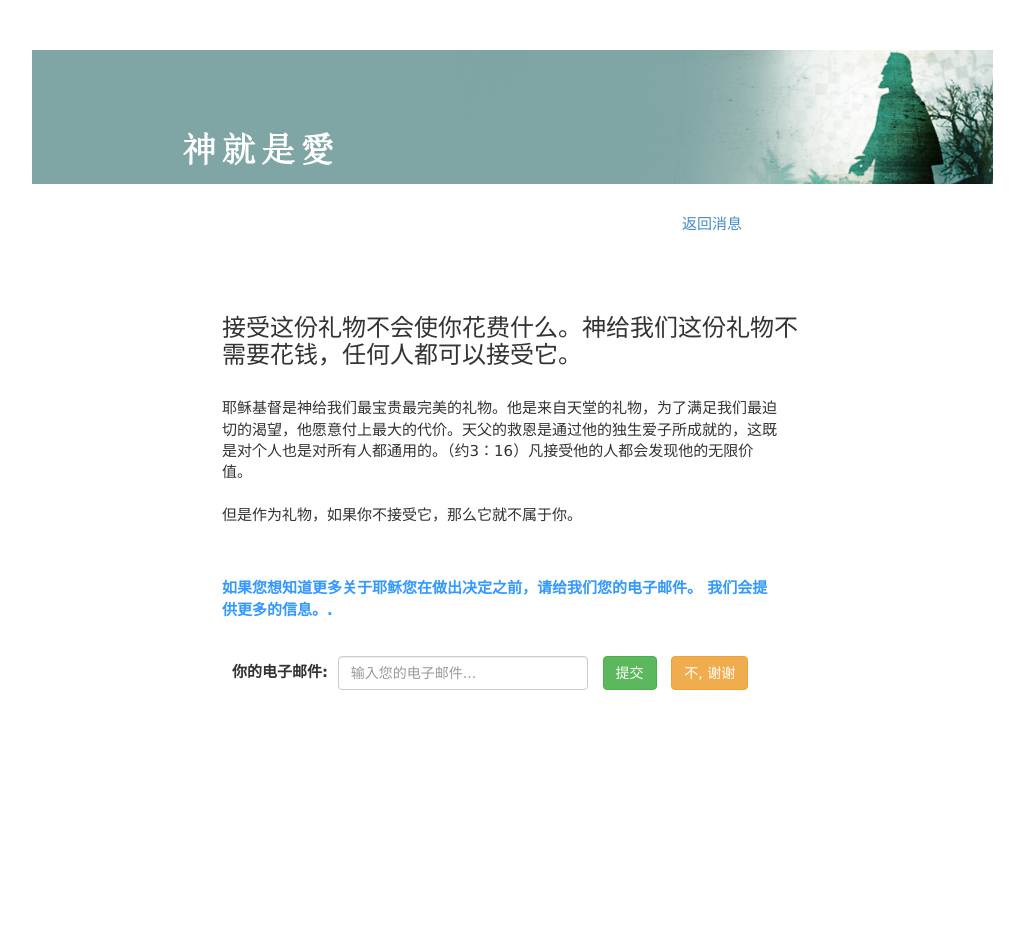
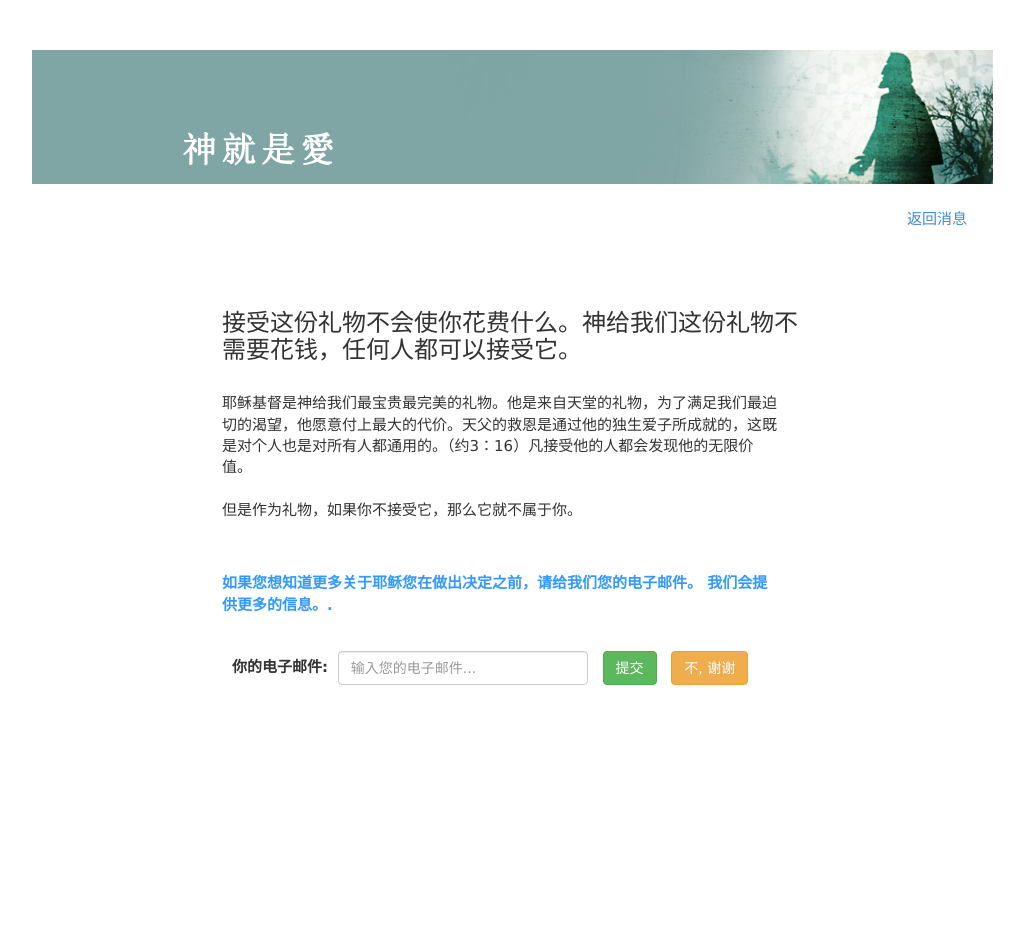
Before and after one commit to coolkang/cmcweb, a Django app: template cmcprj/templates/zh/acceptform.html in a window 1280 px wide. Shown: the top 940 px of the page, without its empty margins (128-1152 px from the left). Run offline with Django 3.2, Linux system fonts and the light colour scheme; the template is opened without the code that fills it, so the values that code supplies are empty; some libraries are stand-ins or nearby versions.

Commit message:
중국어

```diff
--- a/cmcprj/templates/zh/acceptform.html
+++ b/cmcprj/templates/zh/acceptform.html
@@ -12,39 +12,39 @@
 {% if accepted == 'yes' %}
 <img class="promo" src="{% static 'img/promo_zh.png' %}"/>
 
-<div style="margin-top:30px;margin-left:650px;"><a href="/message">返回消息</a></div>
+<div class="back_to_message"><a href="/message">返回消息</a></div>
 
 <div class="content">
 
 <h3>耶稣基督是神给我们最宝贵、最完美的礼物。</h3>
 
-<div style="width:560px;margin-top:30px;margin-bottom:30px;">
+<div>
 他是来自天国的礼物，为了满足我们最迫切的渴望，他愿意付上最大的代价。天父的救恩是通过他的独生爱子所成就的，这既是对个人也是对所有人都通用的。（约3：16）凡接受他的人都会发现他无限的价值。
 </div>
 
 <h3>神的礼物是有防止性的（不让我们面对永远的死亡）。</h3>
 
-<div style="width:560px;margin-top:30px;margin-bottom:30px;">
+<div>
 当耶稣成为我们个人的救主后，我们的罪得赦免。他使我们摆脱罪的束缚得以自由。（罗8：1）这份神所赐的礼物使凡相信他的人不会面对永远的死亡，也就是永远与神分离。
 </div>
 
 
 <h3>神的礼物是永恒的。</h3>
 
-<div style="width:560px;margin-top:30px;margin-bottom:30px;">
+<div>
 耶稣所带来的是永久的。从我们得救的那天起，基督的灵就住在我们里面，永远不会离开我们。（约14：16）作为神永恒家族的成员，我们可以得着那在天上不能朽坏、不能消失的基业。(彼得前书1：3-5 )
 </div>
 
 
 <h3>神的礼物充满慈爱。</h3>
 
-<div style="width:560px;margin-top:30px;margin-bottom:30px;">
+<div>
 无条件的爱使得天父为了我们牺牲了他的独生爱子。没有一个人配得这样的恩典。在某种意义上说，我们都是有罪的。（罗马书3：10）我们都离开了神而随从了自己的私欲。但是不管我们是谁，神都施慈爱和怜悯在我们身上，并且通过他的爱子耶稣的生和死充分证明了这一点。因着他的爱，我们从罪的捆绑中被拯救出来，并且使我们变成他所希望的样式。
 </div>
 
 <h3>神的礼物结出和平。</h3>
 
-<div style="width:560px;margin-top:30px;margin-bottom:30px;">
+<div>
 建立在好的局势下的和平不是真正的和平。在人和这世界当中，这种脆弱的和谐非常容易崩溃。耶稣基督给我们的是真正的和平——一种永久的满足，无论发生什么，这种和平是坚不可摧的。但是，有罪的生命使得和平变得不可能。一个悖逆神旨意的人不可能经历到神所应许的和平。所以，当一个信徒向耶稣表现出信心的时候，自我统治的征战就结束了。
 <br/>
 <br/>
@@ -65,7 +65,7 @@
 
 
 
-<div style="width:560px;margin-top:30px;margin-bottom:30px;">
+<div>
 <b ><font style="color:#3399FF;">你想更多了解耶稣基督吗?</font></b><br/><br/>
 <b>如果您已经通过耶稣基督接受了天父的救恩的，今天是你的神灵生日。</b>
 <b>请给我们您的电子邮件。我们会向您发送电子邮件，并且帮助您更多的了解天父。</b>
@@ -74,19 +74,19 @@
 {% else %}
 <img class="promo" src="{% static 'img/promo_2_zh.png' %}"/>
 
-<div style="margin-top:30px;margin-left:650px;"><a href="/message">返回消息</a></div>
+<div class="back_to_message"><a href="/message">返回消息</a></div>
 
 <div class="content">
 <h3>接受这份礼物不会使你花费什么。神给我们这份礼物不需要花钱，任何人都可以接受它。</h3>
 
-<div style="width:560px;margin-top:30px;margin-bottom:30px;">
+<div>
 耶稣基督是神给我们最宝贵最完美的礼物。他是来自天堂的礼物，为了满足我们最迫切的渴望，他愿意付上最大的代价。天父的救恩是通过他的独生爱子所成就的，这既是对个人也是对所有人都通用的。（约3：16）凡接受他的人都会发现他的无限价值。
 <br/><br/>
 但是作为礼物，如果你不接受它，那么它就不属于你。
 <br/><br/>
 </div>
 
-<div style="width:560px;margin-top:30px;margin-bottom:30px;">
+<div>
 <b ><font style="color:#3399FF;">
 
 如果您想知道更多关于耶稣您在做出决定之前，请给我们您的电子邮件。 我们会提供更多的信息。.
@@ -99,13 +99,13 @@
 {% endif %}
 
 {% if mssg %}
-<div style="width:560px;margin-top:30px;margin-bottom:10px;">
+<div>
 <b ><font style="color:#FF6633;">请输入您的电子邮件</font></b>
 </div>
 
 
 {% endif %}
-<form class="form-inline" style="width:560px; margin:0 auto; padding-bottom:10px;" action="{% url 'webpages:acceptform' %}?accepted={{accepted}}" method="post">
+<form class="form-inline" action="{% url 'webpages:acceptform' %}?accepted={{accepted}}" method="post">
 {% csrf_token %}
 <div class="row">
     <div class="col-md-12">
```
Also changed, not shown: cmcprj/templates/tr/thanks.html (+4 -4 lines), cmcprj/templates/zh/message.html (+5 -5 lines), cmcprj/templates/zh/thanks.html (+4 -4 lines), requirements_for_sqlite.txt (deleted, +0 -9 lines).
